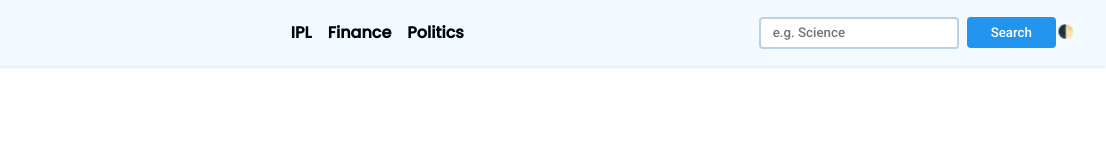
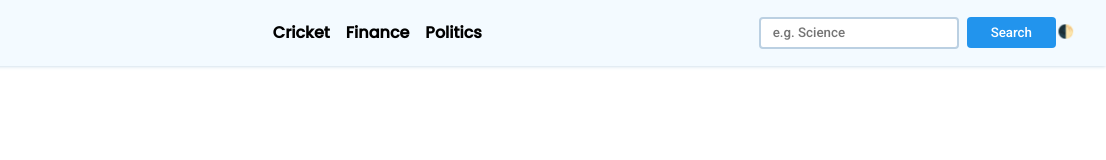
Before and after one commit to Ojas-Mahajan/Responsive-News-Aggregator-Website, a plain HTML site: page News App Project/index.html in a window 1280 px wide. Shown: the full height of the page, 174-1280 px from the left. Drawn offline with Linux system fonts and the light colour scheme; no server answers.

Commit message:
Update index.html

```diff
--- a/News App Project/index.html
+++ b/News App Project/index.html
@@ -1,73 +1,3 @@
-<!-- <!DOCTYPE html>
-<html lang="en">
-
-<head>
-    <meta charset="UTF-8">
-    <meta name="viewport" content="width=device-width, initial-scale=1.0">
-    <title>News App</title>
-    <link rel="stylesheet" href="style.css">
-</head>
-
-<body>
-    <nav>
-        <div class="main-nav container flex">
-            <a href="#" class="company-logo">
-                <img src="logo.png" alt="Company Logo">
-            </a>
-
-            <div class="nav-links">
-                <ul class="flex">
-                    <li class="hover-link nav-item">IPL</li>
-                    <li class="hover-link nav-item">Finance</li>
-                    <li class="hover-link nav-item">Politics</li>
-                </ul>
-
-            </div>
-
-            <div class="search-bar flex"></div>
-            <input id="search-text" type="text" class="news-input" placeholder="e.g. Science ">
-            <button id="search-button" class="search-button">Search</button>
-        </div>
-    </div>
-</nav>
-
-
-    <main>
-        <div class="cards-container conatiner flex" id="cards-container">
-            </div>
-
-            <template id="template-news-card">
-            <div class="card"></div>
-            <div class="card-header"> </div>
-            <img src="https://via.placeholder.com/400x200" alt="news-image" id="news-img">
-      </div>
-
-        <div class="cards-content"></div>
-        <h3 id="news-title">This is the Title</h3>
-        <h6 class="news-source" id="news-source">End Gadget 16/08/2024</h6>
-        <p class="news-desc" id="news-desc">Lorem, ipsum dolor sit amet consectetur adipisicing elit. Est, eligendi asperiores autem
-            similique minus laborum! Doloribus animi, veritatis tempora suscipit eaque a laboriosam nostrum, ipsam
-            eveniet id consequuntur esse possimus!</p>
-        </div>
-        </div>
-        </template>
-
-    </main>
-    <script src="script.js"></script>
-</body>
-
-</html> -->
-
-
-
-
-
-
-
-
-
-
-
 <!DOCTYPE html>
 <html lang="en">
 <head>
@@ -85,7 +15,7 @@
 
             <div class="nav-links">
                 <ul class="flex">
-                    <li class="hover-link nav-item" id="ipl" onclick="onNavItemClick('ipl')">IPL</li>
+                    <li class="hover-link nav-item" id="ipl" onclick="onNavItemClick('ipl')">Cricket</li>
                     <li class="hover-link nav-item" id="finance" onclick="onNavItemClick('finance')">Finance</li>
                     <li class="hover-link nav-item" id="politics" onclick="onNavItemClick('politics')">Politics</li>
                 </ul>
```
